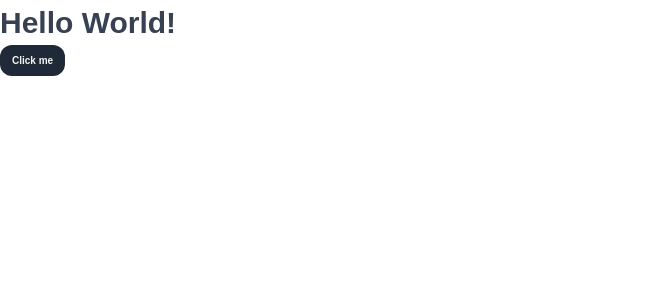
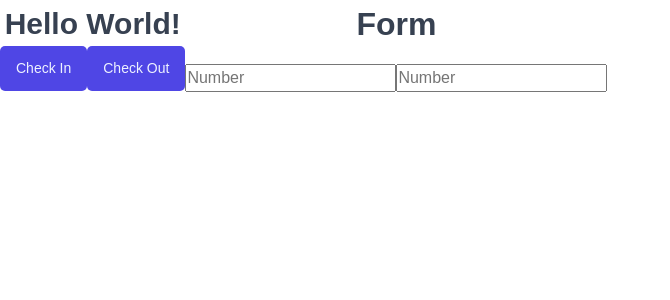
Before and after one commit to ali27-dev/the-wild-oasis, a React (Vite) app: page / in a window 1280 px wide. Shown: the top 300 px of the page, without its empty margins (0-670 px from the left). Built offline with nearby package versions, Linux system fonts and the light colour scheme.

Commit message:
More practice on styled Components.

```diff
--- a/src/App.jsx
+++ b/src/App.jsx
@@ -1,27 +1,31 @@
 import styled from "styled-components";
 import GlobalStyles from "./styles/GlobalStyles";
-
-const H1 = styled.h1`
-  font-weight: 800;
-  font-size: 30px;
-`;
-const Button = styled.button`
-  font-weight: 800;
-  font-size: 1rem;
-  border: none;
-  padding: 0.8rem 1.2rem;
-  background-color: var(--color-grey-800);
-  color: var(--color-grey-100);
-  border-radius: 1.2rem;
-`;
+import Heading from "./ui/Heading";
+import Row from "./ui/Row";
+import Button from "./ui/Button";
 function App() {
   return (
     <>
       <GlobalStyles />
-      <div>
-        <H1>Hello World!</H1>
-        <Button>Click me</Button>
-      </div>
+      <Row>
+        <Row type="horiziontal">
+          <div>
+            <Heading as="h1">Hello World!</Heading>
+            {/* <Heading as="h2">Hello World!</Heading>
+        <Heading as="h3">Hello World!</Heading> */}
+            <Button onClick={() => alert("Check In")}>Check In</Button>
+            <Button onClick={() => alert("Check Out")}>Check Out</Button>
+          </div>
+        </Row>
+
+        <Row type="vertical">
+          <Heading>Form</Heading>
+          <form action="/">
+            <input type="number" placeholder="Number" />
+            <input type="number" placeholder="Number" />
+          </form>
+        </Row>
+      </Row>
     </>
   );
 }
--- a/src/ui/Button.jsx
+++ b/src/ui/Button.jsx
@@ -47,3 +47,14 @@ const variations = {
     }
   `,
 };
+
+const Button = styled.button`
+  font-size: 1.4rem;
+  padding: 1.2rem 1.6rem;
+  border-radius: var(--border-radius-sm);
+  font-weight: 500;
+  border: none;
+  background-color: var(--color-brand-600);
+  color: var(--color-brand-50);
+`;
+export default Button;
--- /dev/null
+++ b/src/ui/Heading.jsx
@@ -0,0 +1,32 @@
+import styled, { css } from "styled-components";
+
+const test = css`
+  text-align: center;
+`;
+
+const Heading = styled.h1`
+  ${(props) =>
+    props.as === "h1" &&
+    css`
+      font-weight: 800;
+      font-size: 30px;
+    `}
+
+  ${(props) =>
+    props.as === "h2" &&
+    css`
+      font-weight: 800;
+      font-size: 23px;
+    `}
+
+  ${(props) =>
+    props.as === "h3" &&
+    css`
+      font-weight: 800;
+      font-size: 15px;
+    `}
+
+  ${test}
+`;
+
+export default Heading;
--- /dev/null
+++ b/src/ui/Row.jsx
@@ -0,0 +1,20 @@
+import styled, { css } from "styled-components";
+
+const Row = styled.div`
+  display: flex;
+  ${(props) =>
+    props.type === "horiziontal" &&
+    css`
+      justify-content: space-between;
+      align-items: center;
+    `}
+
+  ${(props) =>
+    props.type === "vertical" &&
+    css`
+      flex-direction: column;
+      gap: 1.6rem;
+    `}
+`;
+
+export default Row;
```
